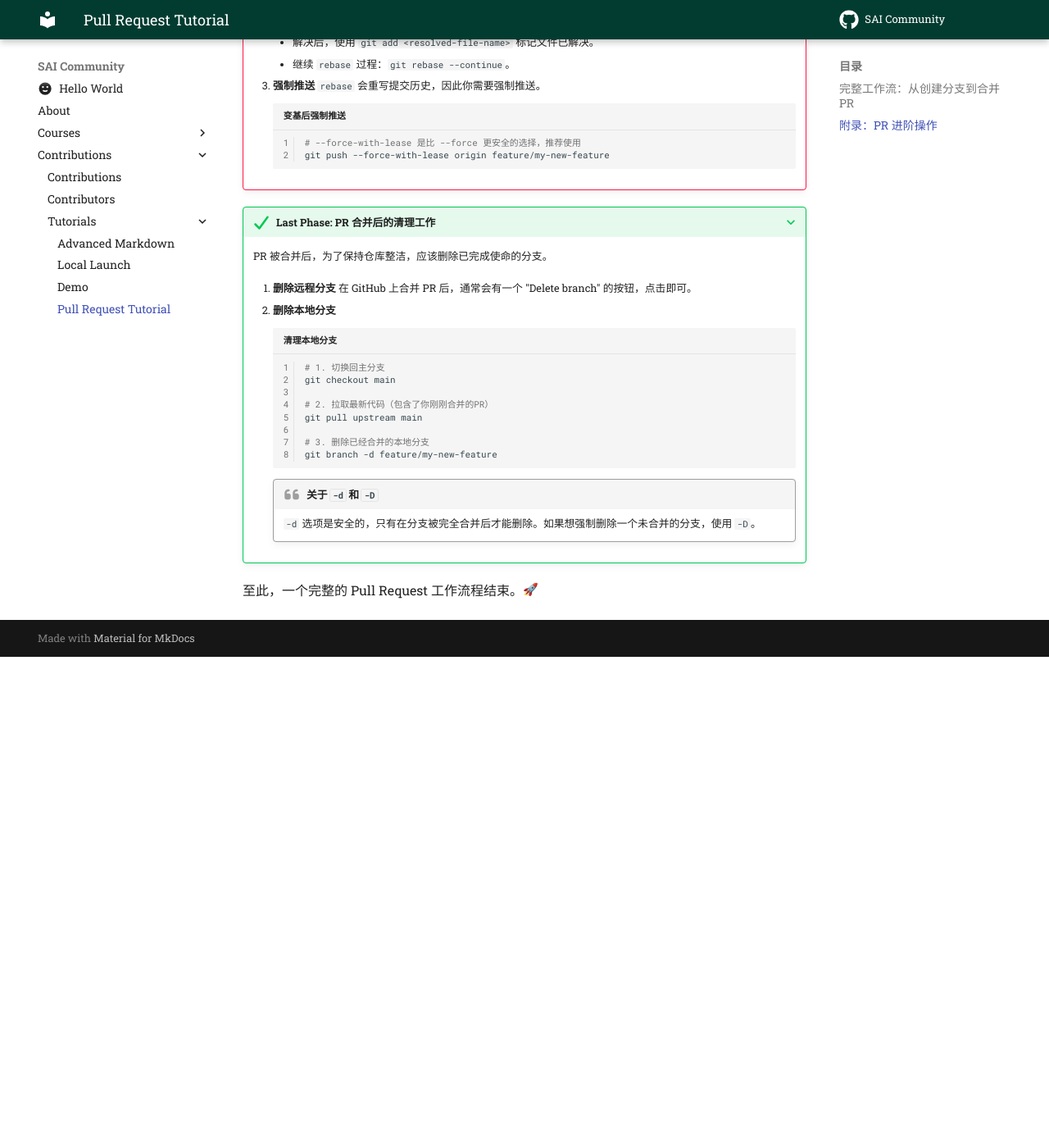
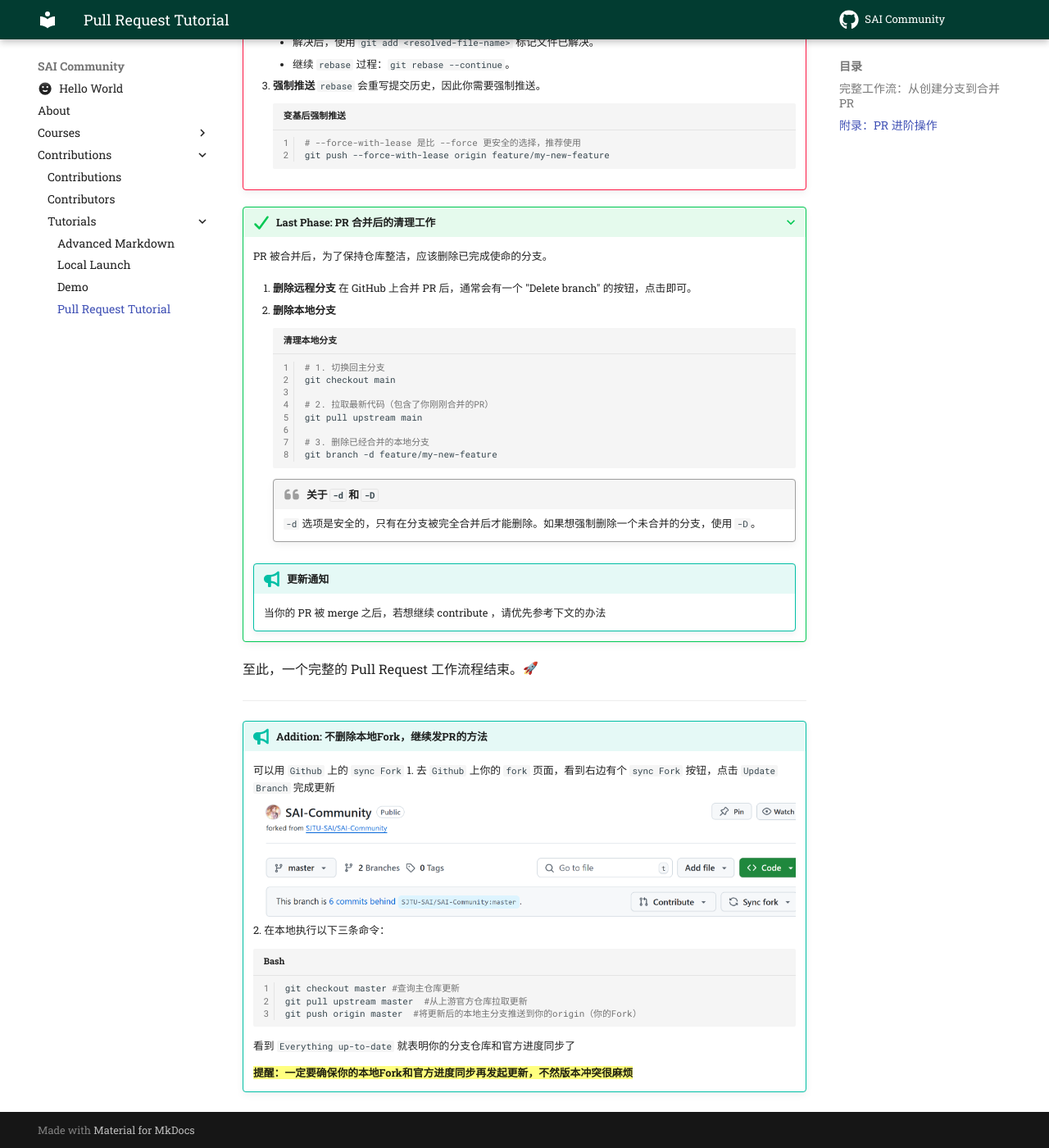
Before and after one commit to SJTU-SAI/SAI-Community, an MkDocs documentation site: the page built from docs/contributions/Pull_Request_Tutorial.md, in a window 1280 px wide and 1400 px high, scrolled down 2379 px. Shown: the whole window at 82% size. Built offline with MkDocs 1.6.1 and Material for MkDocs 9.7.7, drawn with Linux system fonts in a browser that asks for light colours; emoji names are drawn with the system emoji font; comment, search, counter and statistics services are not loaded; before the commit the page ends 3180 px from its top, so only the background shows below that.

Commit message:
doc: add description and comment for discrete math. Also add the description about fork sync in the PR tutorual

````diff
--- a/docs/contributions/Pull_Request_Tutorial.md
+++ b/docs/contributions/Pull_Request_Tutorial.md
@@ -180,4 +180,23 @@ title: Pull Request Tutorial
         !!! quote "关于 `-d` 和 `-D`"
             `-d` 选项是安全的，只有在分支被完全合并后才能删除。如果想强制删除一个未合并的分支，使用 `-D`。
 
+    !!! tip "更新通知"
+        当你的 PR 被 merge 之后，若想继续 contribute ，请优先参考下文的办法
+
 至此，一个完整的 Pull Request 工作流程结束。:rocket:
+
+---
+
+!!! tip "Addition: 不删除本地Fork，继续发PR的方法"
+    可以用 `Github` 上的 `sync Fork`
+    1. 去 `Github` 上你的 `fork` 页面，看到右边有个 `sync Fork` 按钮，点击 `Update Branch` 完成更新
+    ![Fork Sync](../assets/images/Fork-sync.png)
+    2. 在本地执行以下三条命令：
+    ```Bash
+    git checkout master #查询主仓库更新
+    git pull upstream master  #从上游官方仓库拉取更新
+    git push origin master  #将更新后的本地主分支推送到你的origin（你的Fork）
+    ```
+    看到 `Everything up-to-date` 就表明你的分支仓库和官方进度同步了
+
+    **==提醒：一定要确保你的本地Fork和官方进度同步再发起更新，不然版本冲突很麻烦==**
````
Also changed, not shown: docs/courses/Semester1.2/SJTU-CS2501H.md (+166 -0 lines), docs/assets/images/Fork-sync.png (added).
